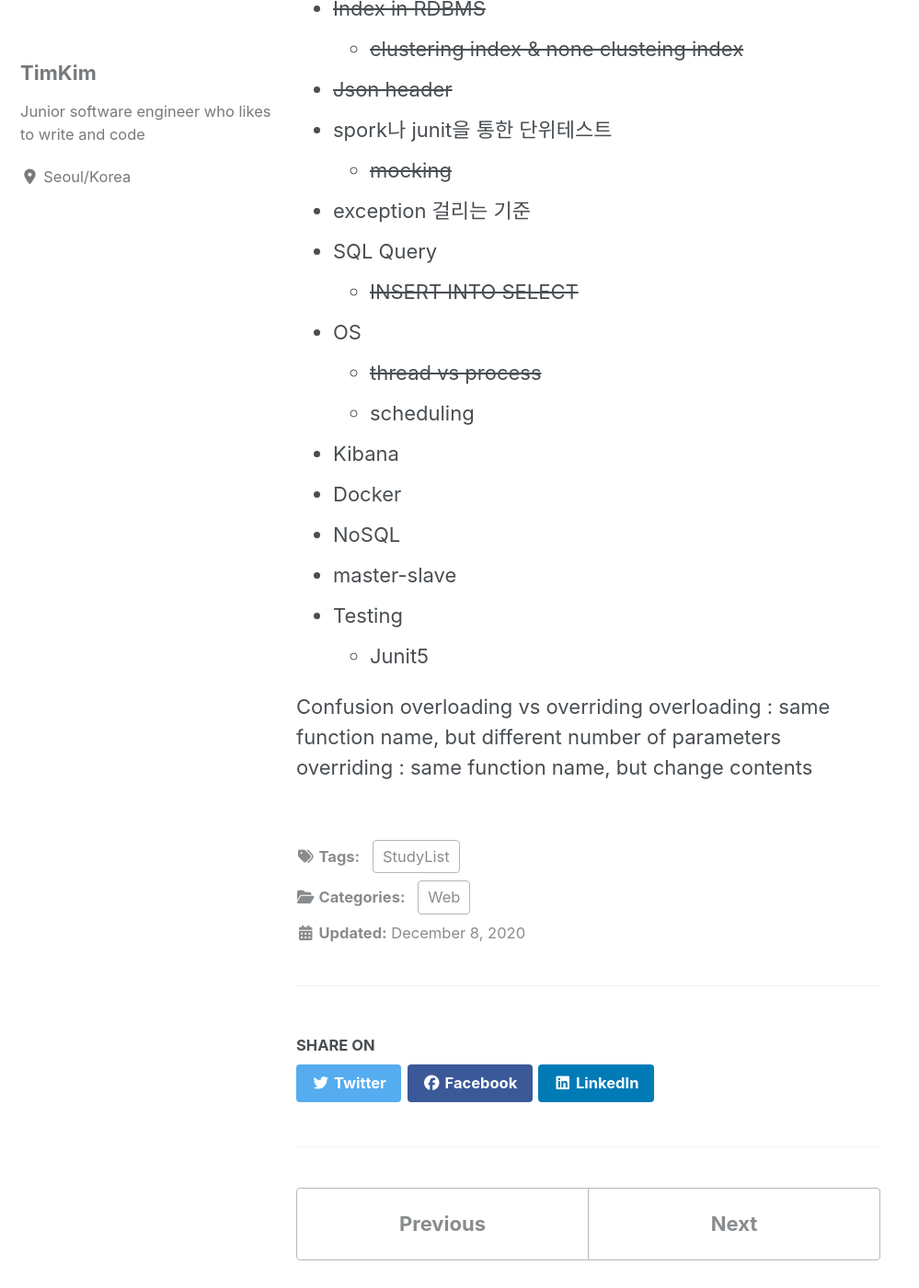
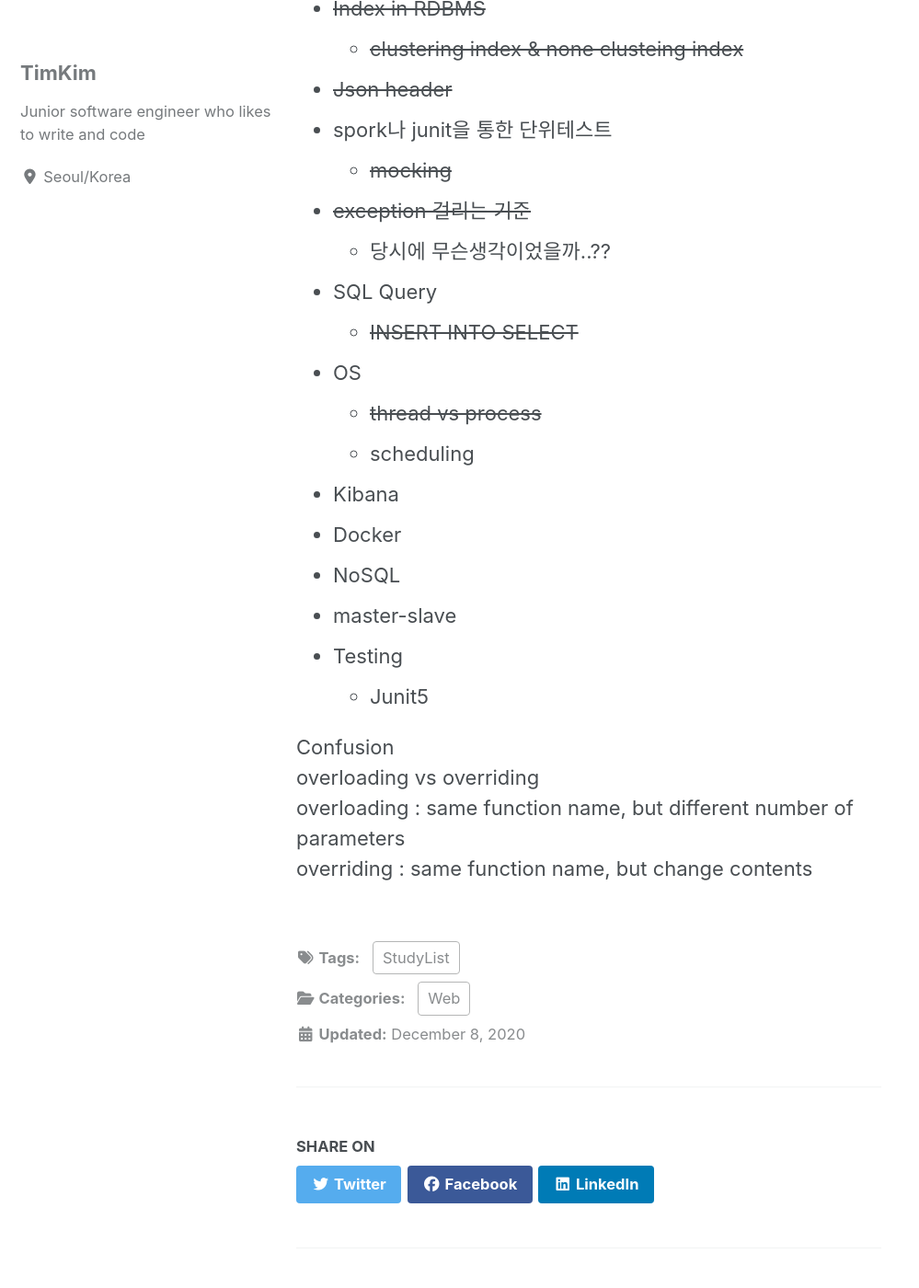
Before and after one commit to Youngjin-KimY/blog, a Jekyll site: the page built from _posts/2020-12-02-studylist.md, in a window 1280 px wide and 1400 px high, scrolled down 1149 px. Shown: the whole window at 92% size, without its empty margins (0-999 px from the left). Built offline with Jekyll 4.4.1, drawn with Linux system fonts in a browser that asks for light colours; cached includes are drawn as plain includes; nearby versions of some CDN libraries; comment, search, counter and statistics services are not loaded; some of the changed text lies outside the part shown.

Commit message:
updating study contents

```diff
--- a/_posts/2020-12-02-studylist.md
+++ b/_posts/2020-12-02-studylist.md
@@ -35,7 +35,8 @@ last_modified_at: 2020-12-08 23:00:00
 - ~~Json header~~
 - spork나 junit을 통한 단위테스트
     - ~~mocking~~
-- exception 걸리는 기준
+- ~~exception 걸리는 기준~~
+    - 당시에 무슨생각이었을까..??
 - SQL Query
     - ~~INSERT INTO SELECT~~
 - OS
@@ -49,7 +50,8 @@ last_modified_at: 2020-12-08 23:00:00
     - Junit5
 
 
-Confusion
-overloading vs overriding
-overloading : same function name, but different number of parameters
+
+Confusion<br>
+overloading vs overriding<br>
+overloading : same function name, but different number of parameters<br>
 overriding : same function name, but change contents
```
Also changed, not shown: other parts of _posts/2020-12-02-studylist.md (+1 -1 lines).
